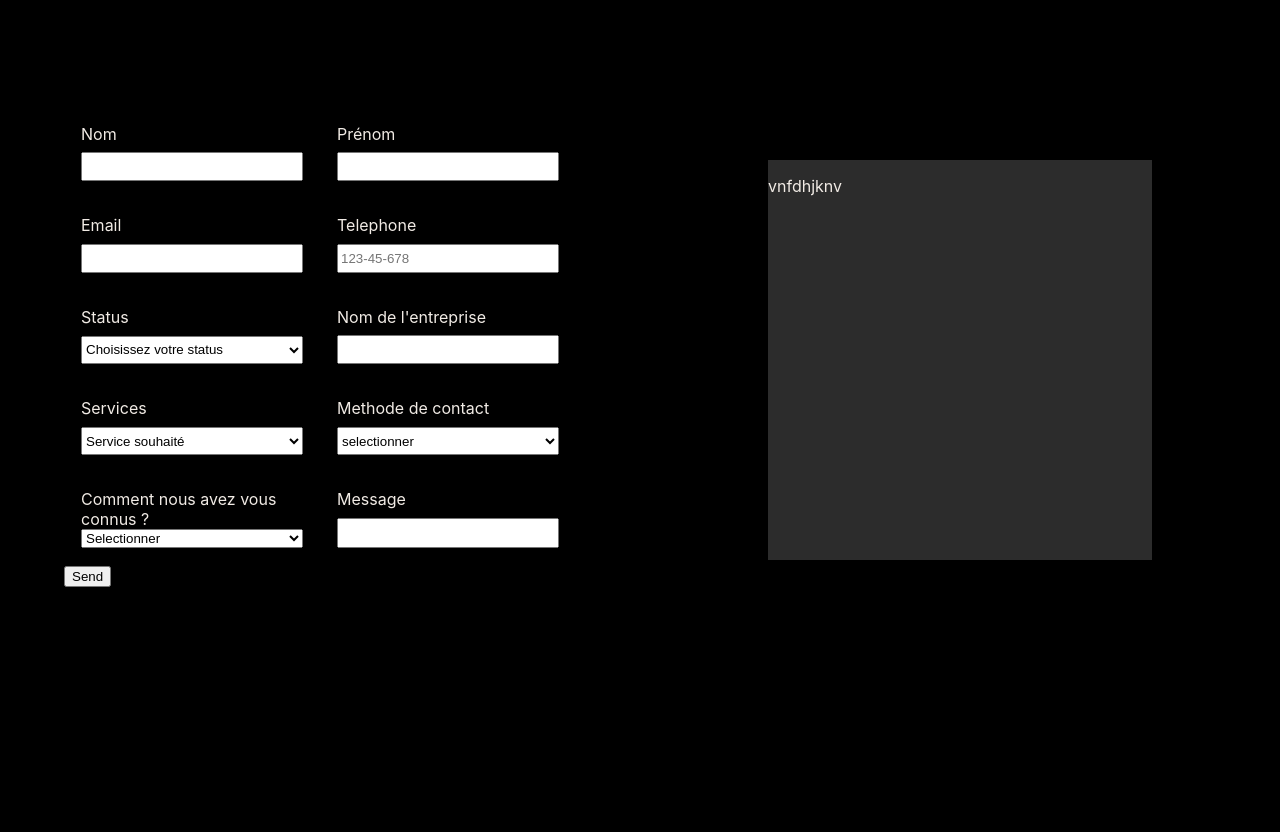
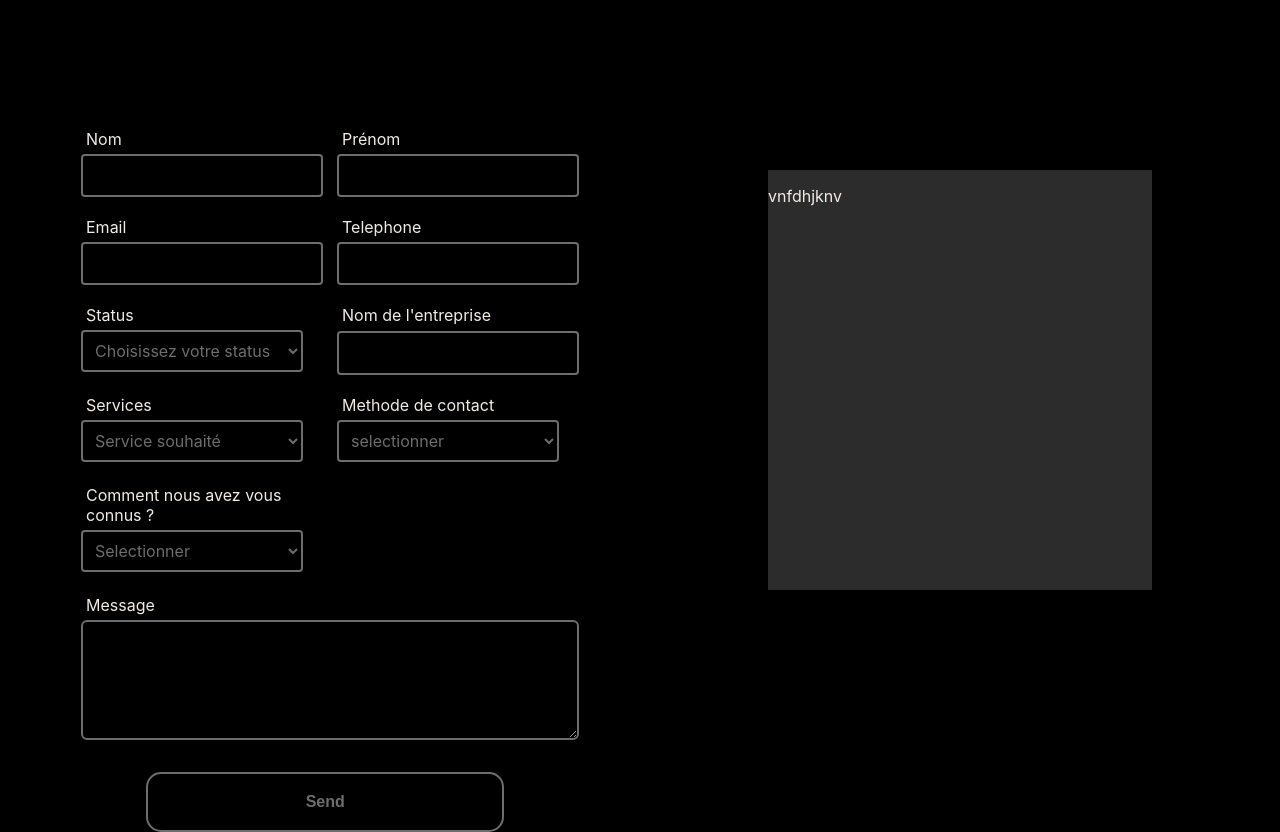
Before and after one commit to ClementSMM/golemSec-v1, a React (Create React App) app: page / in a window 1280 px wide. Shown: the part 2440-3272 px from the top of the page. Before the commit the page ends 3200 px from the top, so only its background shows below. Built offline with nearby package versions, Linux system fonts and the light colour scheme.

Commit message:
feat: contact style

```diff
--- a/src/App.js
+++ b/src/App.js
@@ -3,7 +3,7 @@ import LandingPage from './components/pages/landing/Landing.jsx'
 import About from './components/pages/about/About.jsx';
 import Navbar from './components/pages/navbar/Navbar.jsx';
 import Services from './components/pages/services/Services.jsx'
-import Contact from './components/pages/quote/Contact.jsx'
+import Contact from './components/pages/contact/Contact.jsx'
 
 function App() {
   return (
--- a/src/components/pages/quote/Contact.jsx
+++ b/src/components/pages/contact/Contact.jsx
@@ -24,28 +24,28 @@ const Contact = () => {
         <form ref={form} onSubmit={sendEmail} className="contact-form-main">
 
           <div className="input-form">
-            <label>Nom</label>
-            <input type="text" name="user_last_name" className="input-name" />
+            <label className="label-form">Nom</label>
+            <input type="text" name="user_last_name" className="input" />
           </div>
 
           <div className="input-form">
-            <label>Prénom</label>
-            <input type="text" name="user_first_name" className="input-name" />
+            <label className="label-form">Prénom</label>
+            <input type="text" name="user_first_name" className="input" />
           </div>
 
           <div className="input-form">
-            <label>Email</label>
-            <input type="email" name="user_email" required/>
+            <label className="label-form">Email</label>
+            <input type="email" name="user_email" className="input" required/>
           </div>
 
           <div className="input-form">
-            <label>Telephone</label>
-            <input type="tel" id="phone" name="user_phone" placeholder="123-45-678" pattern="[0-9]{3}-[0-9]{2}-[0-9]{3}"/>
+            <label className="label-form">Telephone</label>
+            <input type="tel" id="phone" name="user_phone" className="input" placeholder="" />
           </div>
 
           <div className="input-form">
-            <label>Status</label>
-            <select name="user_status" id="pet-select">
+            <label className="label-form">Status</label>
+            <select name="user_status" id="pet-select" className="input">
               <option value="">Choisissez votre status</option>
               <option value="Entreprise">Entreprise</option>
               <option value="Particulier">Particulier</option>
@@ -53,13 +53,13 @@ const Contact = () => {
           </div>
 
           <div className="input-form">
-            <label>Nom de l'entreprise</label>
-            <input type="user_corp" name="user_email" />
+            <label className="label-form">Nom de l'entreprise</label>
+            <input type="user_corp" name="user_email" className="input"/>
           </div>
 
           <div className="input-form">
-            <label>Services</label>
-            <select name="user_service" id="user_service" required>
+            <label className="label-form">Services</label>
+            <select name="user_service" id="user_service" className="input" required>
               <option value="">Service souhaité</option>
               <option value="site vitrine">Site vitrine</option>
               <option value="site e-commerce">Site e-commerce</option>
@@ -69,8 +69,8 @@ const Contact = () => {
           </div>
 
           <div className="input-form">
-            <labels>Methode de contact</labels>
-            <select name="contact_method" id="contact_methode" required>
+            <labels className="label-form">Methode de contact</labels>
+            <select name="contact_method" id="contact_methode" className="input" required>
               <option value="">selectionner</option>
               <option value="telephone">Telephone</option>
               <option value="mail">Mail</option>
@@ -78,8 +78,8 @@ const Contact = () => {
           </div>
 
           <div className="input-form">
-            <labels>Comment nous avez vous connus ?</labels>
-            <select name="discover_method" id="discover_method" required>
+            <labels className="label-form">Comment nous avez vous connus ?</labels>
+            <select name="discover_method" id="discover_method" className="input" required>
               <option value="">Selectionner</option>
               <option value="Bouche à oreille">Bouche à oreille</option>
               <option value="internet">Internet</option>
@@ -87,13 +87,13 @@ const Contact = () => {
             </select>
           </div>
 
-          <div className="input-form">
-            <label>Message</label>
-            <input type="user_message" name="user_message" />
+          <div className="input-text-form">
+            <label className="label-form">Message</label>
+            <textarea  type="user_message" name="user_message" className="input-text"/>
           </div>
 
-          <div>
-            <input type="submit" value="Send" />
+          <div className="form-submit">
+            <input type="submit" value="Send" className="submit" />
           </div>
         </form>
       </div>
--- /dev/null
+++ b/src/components/pages/contact/contact.css
@@ -0,0 +1,126 @@
+.golem-contact {
+  height: 100vh;
+  display: grid;
+  grid-template-columns: 1fr  1fr;
+}
+
+.contact-form-container {
+  height: 105vh;
+}
+
+.contact-form-main {
+  display: grid;
+  height: 60%;
+  margin: 23% 10% 0% 10%;
+  grid-template-columns: 1fr  1fr;
+  grid-template-rows: 1fr  1fr 1fr 1fr 1fr 4fr 1fr;
+}
+
+.input-form {
+  display: grid;
+  margin: 17px;
+}
+
+.input-text-form {
+  grid-column-start: 1;
+  grid-column-end: 3;
+  display: grid;
+  grid-template-rows : 1fr 4fr;
+  margin: 17px;
+}
+
+.label-form{
+  margin: 5px;
+}
+
+.input {
+  background-color: rgba(217, 217, 217, 0);
+  border: 2px solid;
+  border-radius: 4px;
+  color:  rgba(217, 217, 217, 0.5);
+  font: inherit;
+  padding: 0 .5em;
+  width: 100%;
+  height: 160%;
+}
+
+.input-text {
+  background-color: rgba(217, 217, 217, 0);
+  border: 2px solid;
+  border-radius: 6px;
+  color:  rgba(217, 217, 217, 0.5);
+  font: inherit;
+  padding: 0 .5em;
+  width: 100%;
+}
+
+.submit {
+  appearance: none;
+  background-color: transparent;
+  border: 2px solid rgba(217, 217, 217, 0.5);
+  border-radius: 15px;
+  box-sizing: border-box;
+  color: rgba(217, 217, 217, 0.5);;
+  cursor: pointer;
+  display: inline-block;
+  font-size: 16px;
+  font-weight: 600;
+  line-height: normal;
+  margin: 15px 0 0 10px;
+  min-height: 60px;
+  min-width: 0;
+  outline: none;
+  padding: 16px 24px;
+  text-align: center;
+  text-decoration: none;
+  transition: all 300ms cubic-bezier(.23, 1, 0.32, 1);
+  user-select: none;
+  -webkit-user-select: none;
+  touch-action: manipulation;
+  width: 70%;
+  will-change: transform;
+}
+
+.submit:disabled {
+  pointer-events: none;
+}
+
+.submit:hover {
+  color: #fff;
+  background-color: #1A1A1A;
+  box-shadow: rgba(0, 0, 0, 0.25) 0 8px 15px;
+  transform: translateY(-2px);
+}
+
+.submit:active {
+  box-shadow: none;
+  transform: translateY(0);
+}
+
+.form-submit {
+  grid-column-start: 1;
+  grid-column-end: 3;
+  text-align: center;
+}
+
+.contact-txt-container {
+  height: 50%;
+  width: 60%;
+  margin: auto;
+  background-color: rgba(217, 217, 217, 0.2);
+}
+@media screen and (max-width: 752px) {
+
+.contact-txt-container {
+  margin-top: 130px;
+  height: 250px;
+}
+.contact-form-main {
+  grid-template-columns: 1fr;
+}
+
+.golem-contact {
+  grid-template-columns: 1fr;
+}
+
+}
--- a/src/components/pages/quote/contact.css
+++ /dev/null
@@ -1,46 +0,0 @@
-.golem-contact {
-  height: 100vh;
-  display: grid;
-  grid-template-columns: 1fr  1fr;
-}
-
-.contact-form-container {
-
-}
-
-.contact-form-main {
-  display: grid;
-  height: 60%;
-  margin: 23% 10% 0% 10%;
-  grid-template-columns: 1fr  1fr;
-  grid-template-rows: 1fr  1fr 1fr 1fr 1fr ;
-}
-
-.input-form {
-  display: grid;
-  margin: 17px;
-}
-
-
-
-.contact-txt-container {
-  height: 50%;
-  width: 60%;
-  margin: auto;
-  background-color: rgba(217, 217, 217, 0.2);
-}
-@media screen and (max-width: 752px) {
-
-.contact-txt-container {
-  margin-top: 130px;
-  height: 250px;
-}
-.contact-form-main {
-  grid-template-columns: 1fr;
-}
-
-.golem-contact {
-  grid-template-columns: 1fr;
-}
-
-}
```
